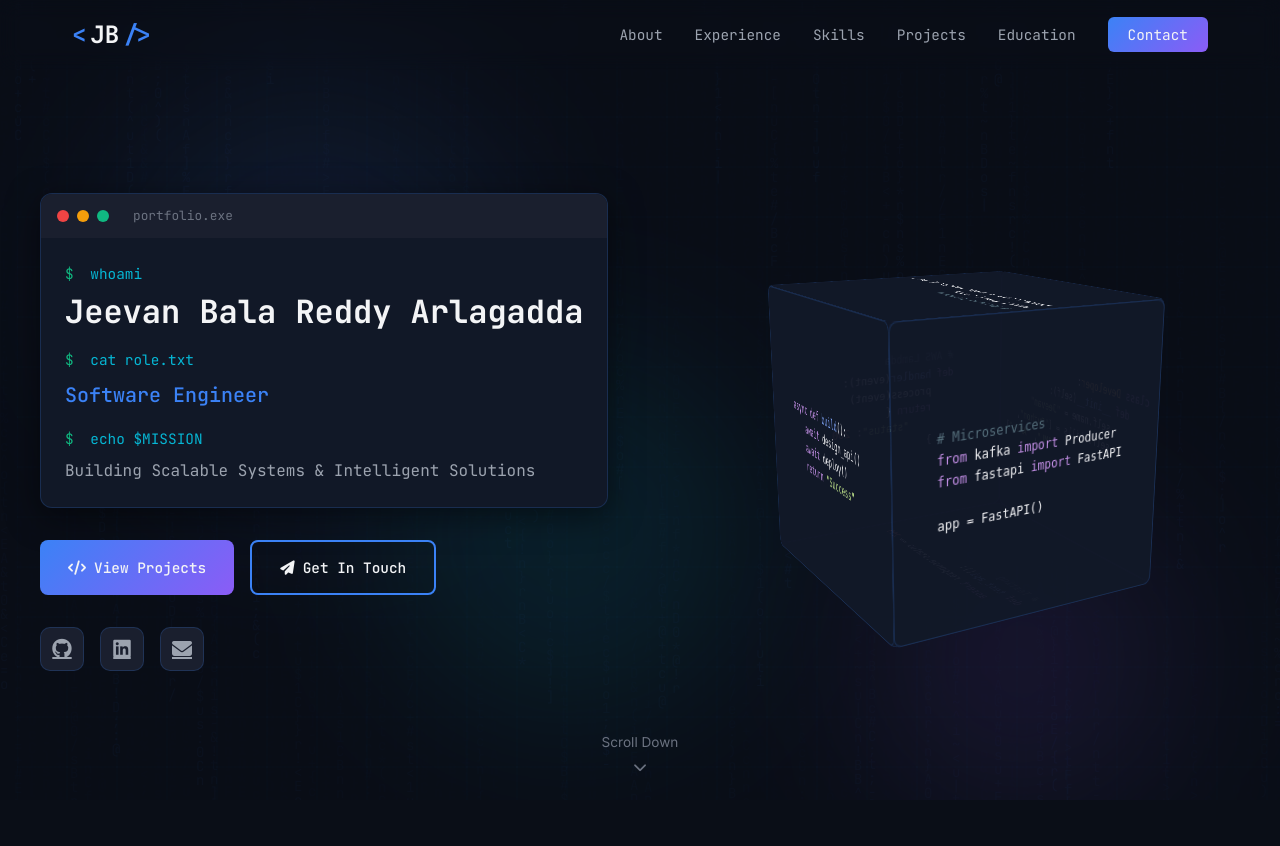
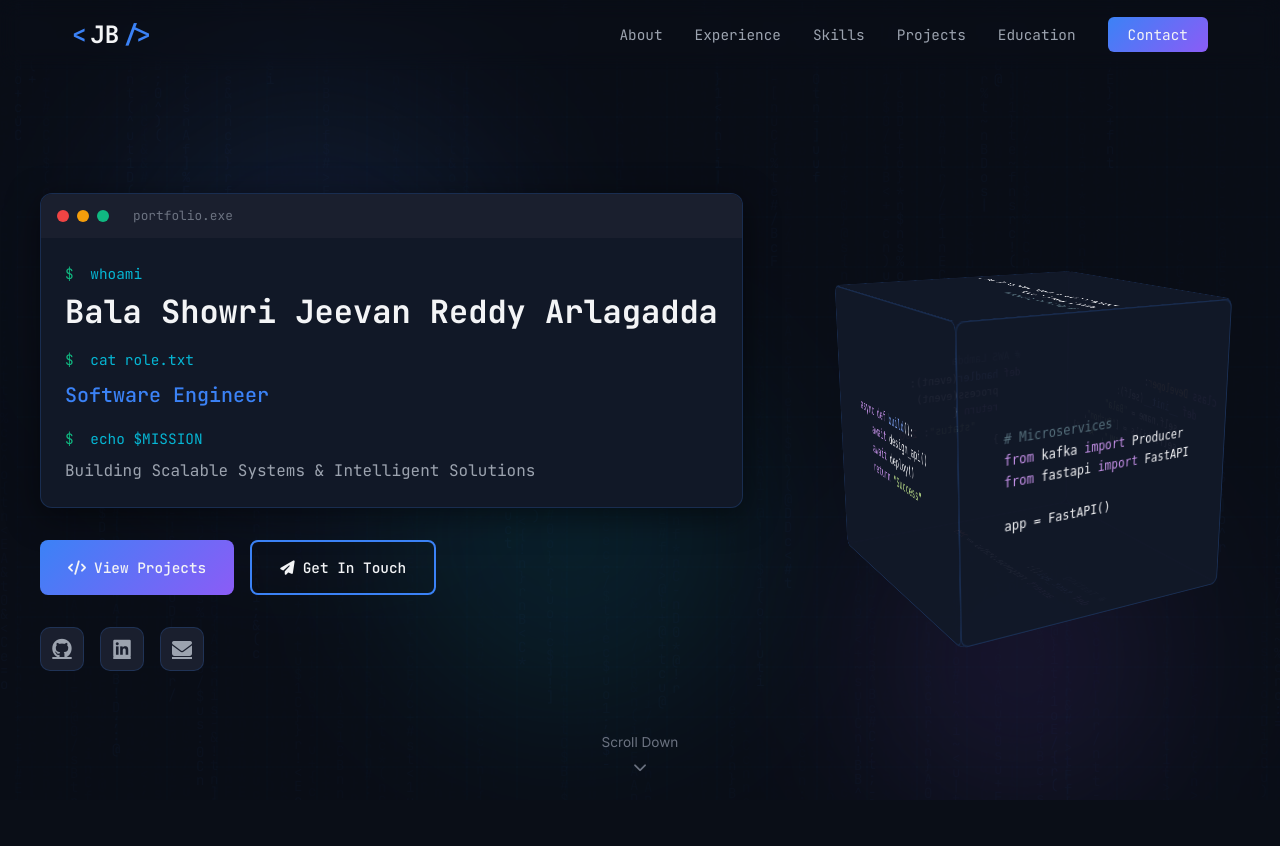
Before and after one commit to JeevanReddy0828/_Portfolio, a Flask app: page / in a window 1280 px wide. Shown: the top 846 px of the page. Run offline with Flask 3, Linux system fonts and the light colour scheme; some libraries are stand-ins or nearby versions.

Commit message:
updating files

```diff
--- a/app.py
+++ b/app.py
@@ -67,7 +67,7 @@ app.jinja_env.globals.update(get_skill_icon=get_skill_icon)
 
 # Portfolio Data
 PORTFOLIO_DATA = {
-    "name": "Jeevan Bala Reddy Arlagadda",
+    "name": "Bala Showri Jeevan Reddy Arlagadda",
     "title": "Software Engineer",
     "tagline": "Building Scalable Systems & Intelligent Solutions",
     "email": "arlagadda.jeevan@gmail.com",
--- a/templates/index.html
+++ b/templates/index.html
@@ -91,7 +91,7 @@
                     <div class="cube-face front">
                         <pre><code><span class="keyword">class</span> <span class="class-name">Developer</span>:
     <span class="keyword">def</span> <span class="func">__init__</span>(self):
-        self.name = <span class="string">"Jeevan"</span>
+        self.name = <span class="string">"Bala"</span>
         self.skills = [<span class="string">"Python"</span>,
                       <span class="string">"ML"</span>, <span class="string">"APIs"</span>]</code></pre>
                     </div>
```
